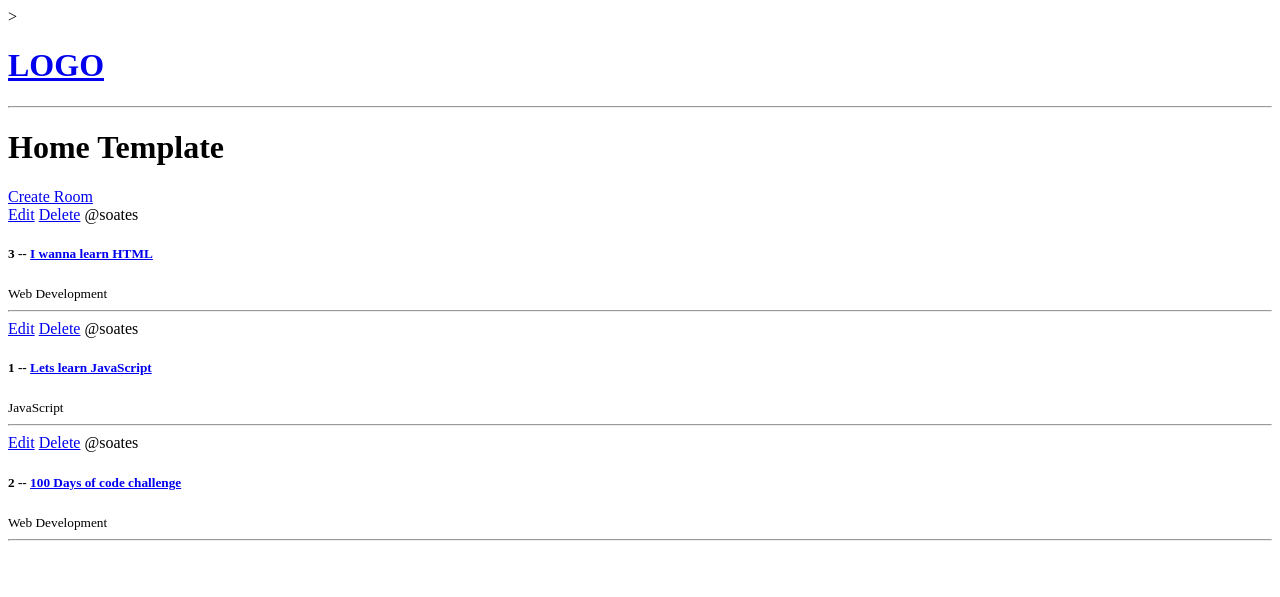
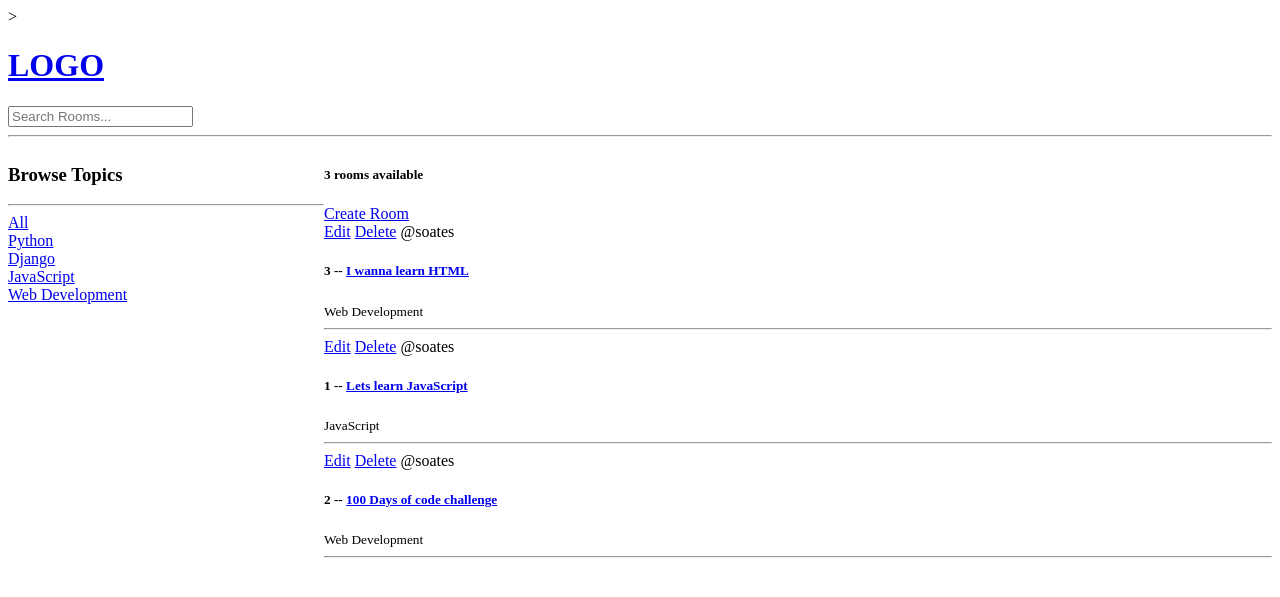
Before and after one commit to soates6/AssignmentOneRepo, a Django app: page / in a window 1280 px wide. Shown: the top 597 px of the page. Run offline with Django 5.2, Linux system fonts and the light colour scheme; data comes from the database, SQL or seed files in the repository; both versions use the stored data as it was after the commit.

Commit message:
recreated studybud

```diff
--- a/studybud/base/templates/base/home.html
+++ b/studybud/base/templates/base/home.html
@@ -1,10 +1,34 @@
 {% extends 'main.html'%}
 
 {% block content %}
-<h1>Home Template</h1>
+
+<style>
+    .home-container{
+        display: grid;
+        grid-template-columns: 1fr 3fr;
+    }
+</style>
+
+<div class="home-container">
+    <div>
+        <h3>Browse Topics</h3>
+        <hr />
 
         <div>
+            <a href="{% url 'home' %}">All</a>
+        </div>
+
+        {% for topic in topics %}
+        <div>
+            <a href="{% url 'home' %}?q={{topic.name}}">{{topic.name}}</a>
+        </div>
+        {% endfor %}
+    </div>
+
+    <div>
+        <h5>{{room_count}} rooms available</h5>
         <a href="{% url 'create-room' %}">Create Room</a>
+
         <div>
             {% for room in rooms %}
             <div>
@@ -18,4 +42,6 @@
             {% endfor %}
         </div>
     </div>
+
+</div>
 {% endblock content%}
--- a/studybud/base/views.py
+++ b/studybud/base/views.py
@@ -1,5 +1,6 @@
 from django.shortcuts import render, redirect
-from .models import Room
+from django.db.models import Q
+from .models import Room, Topic
 from .forms import RoomForm
 # Create your views here.
 
@@ -10,8 +11,18 @@ from .forms import RoomForm
 #]
 
 def home(request):
-    rooms = Room.objects.all()
-    context = {'rooms' : rooms}
+    q = request.GET.get('q') if request.GET.get('q') != None else ''
+
+    rooms = Room.objects.filter(
+        Q(topic__name__icontains=q) |
+        Q(name__icontains=q) |
+        Q(description__icontains=q)
+        )
+
+    topics = Topic.objects.all()
+    room_count = rooms.count()
+
+    context = {'rooms' : rooms, 'topics': topics, 'room_count': room_count}
     return render(request, 'base/home.html', context)
 
 def room(request, pk):
--- a/studybud/templates/navbar.html
+++ b/studybud/templates/navbar.html
@@ -2,4 +2,8 @@
     <h1>LOGO</h1>
 </a>
 
+<form action="{% url 'home' %}" method="GET">
+    <input type="text" name="q" placeholder="Search Rooms..."/>
+</form>
+
 <hr>
```
Also changed, not shown: studybud/db.sqlite3. Lines whose indentation alone changed are shown as unchanged.
